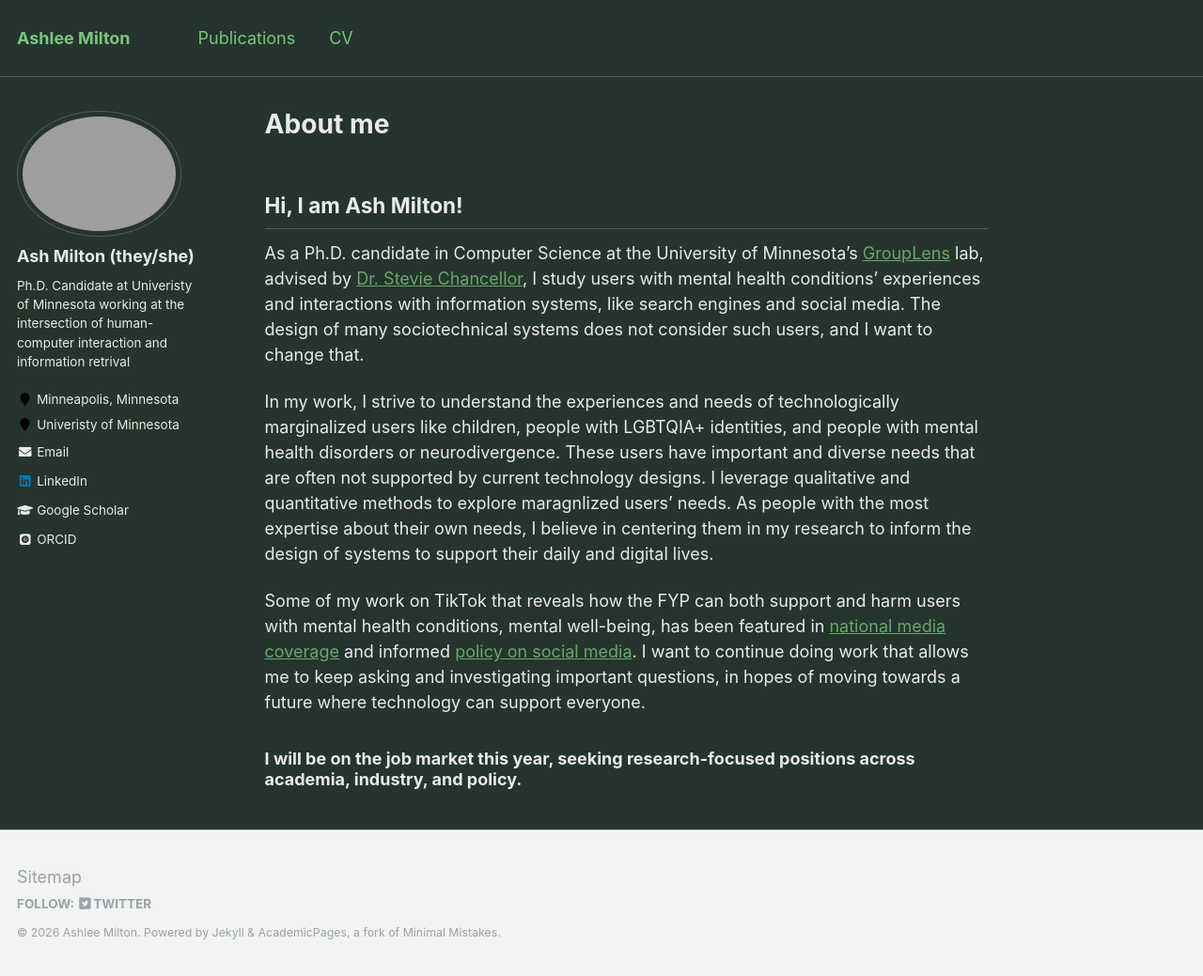
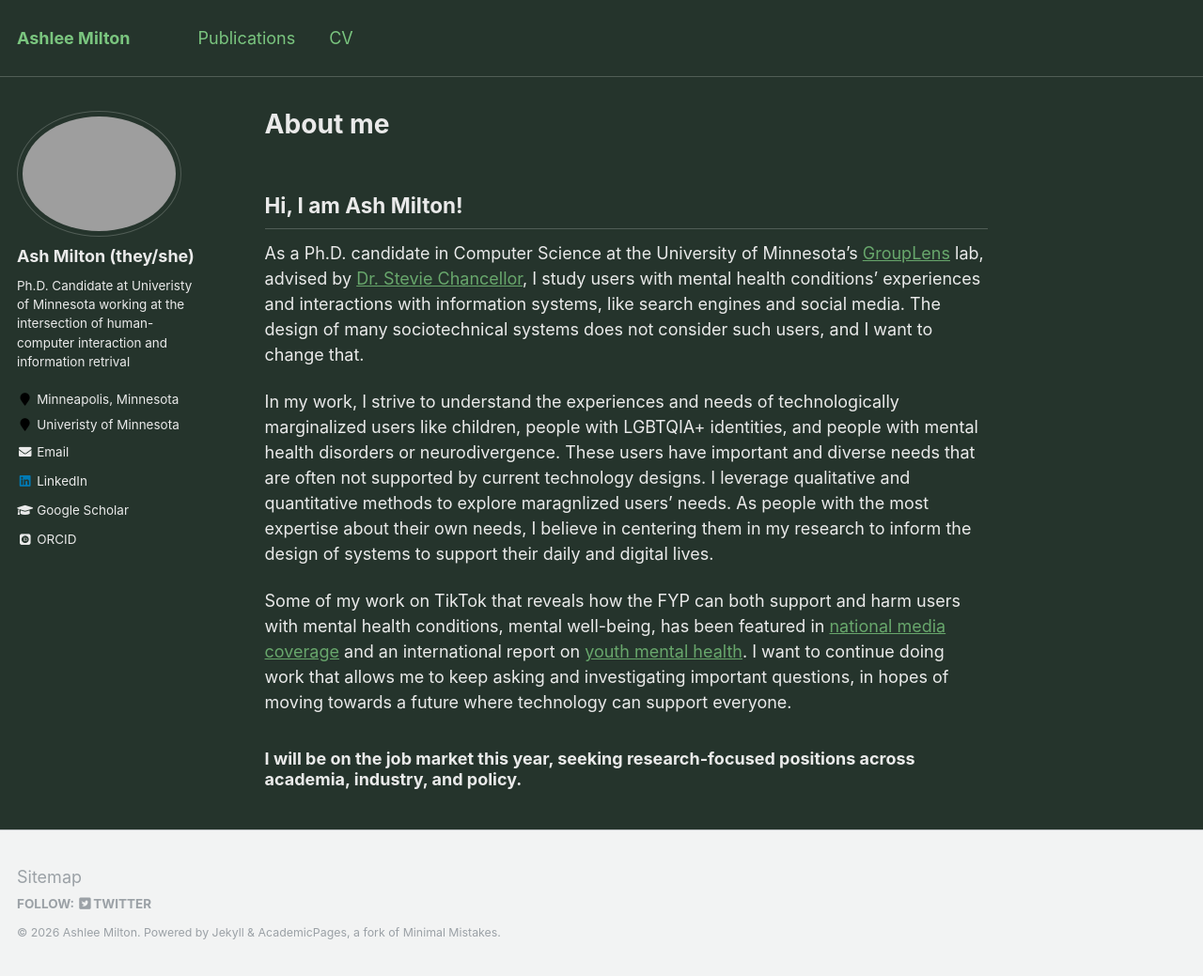
Before and after one commit to ashleemilton/ashleemilton.github.io, a Jekyll site: the page built from _pages/about.md, in a window 1280 px wide and 1039 px high. Shown: the whole window at 94% size. Built offline with Jekyll 4.4.1, drawn with Linux system fonts in a browser that asks for light colours; some web fonts are replaced.

Commit message:
correction

```diff
--- a/_pages/about.md
+++ b/_pages/about.md
@@ -14,6 +14,6 @@ As a Ph.D. candidate in Computer Science at the University of Minnesota's [Group
 
 In my work, I strive to understand the experiences and needs of technologically marginalized users like children, people with LGBTQIA+ identities, and people with mental health disorders or neurodivergence. These users have important and diverse needs that are often not supported by current technology designs. I leverage qualitative and quantitative methods to explore maragnlized users' needs. As people with the most expertise about their own needs, I believe in centering them in my research to inform the design of systems to support their daily and digital lives.
 
-Some of my work on TikTok that reveals how the FYP can both support and harm users with mental health conditions, mental well-being, has been featured in [national media coverage](https://www.kare11.com/article/news/local/umn-researchers-look-into-tiktok-affect-on-mental-health/89-f02ec4b9-59ba-41e0-835b-6d9b1b8cafec) and informed [policy on social media](https://www.oecd.org/en/publications/child-adolescent-and-youth-mental-health-in-the-21st-century_1092c3cb-en.html). I want to continue doing work that allows me to keep asking and investigating important questions, in hopes of moving towards a future where technology can support everyone.
+Some of my work on TikTok that reveals how the FYP can both support and harm users with mental health conditions, mental well-being, has been featured in [national media coverage](https://www.kare11.com/article/news/local/umn-researchers-look-into-tiktok-affect-on-mental-health/89-f02ec4b9-59ba-41e0-835b-6d9b1b8cafec) and an international report on [youth mental health](https://www.oecd.org/en/publications/child-adolescent-and-youth-mental-health-in-the-21st-century_1092c3cb-en.html). I want to continue doing work that allows me to keep asking and investigating important questions, in hopes of moving towards a future where technology can support everyone.
 
 ### I will be on the job market this year, seeking research-focused positions across academia, industry, and policy.
```
